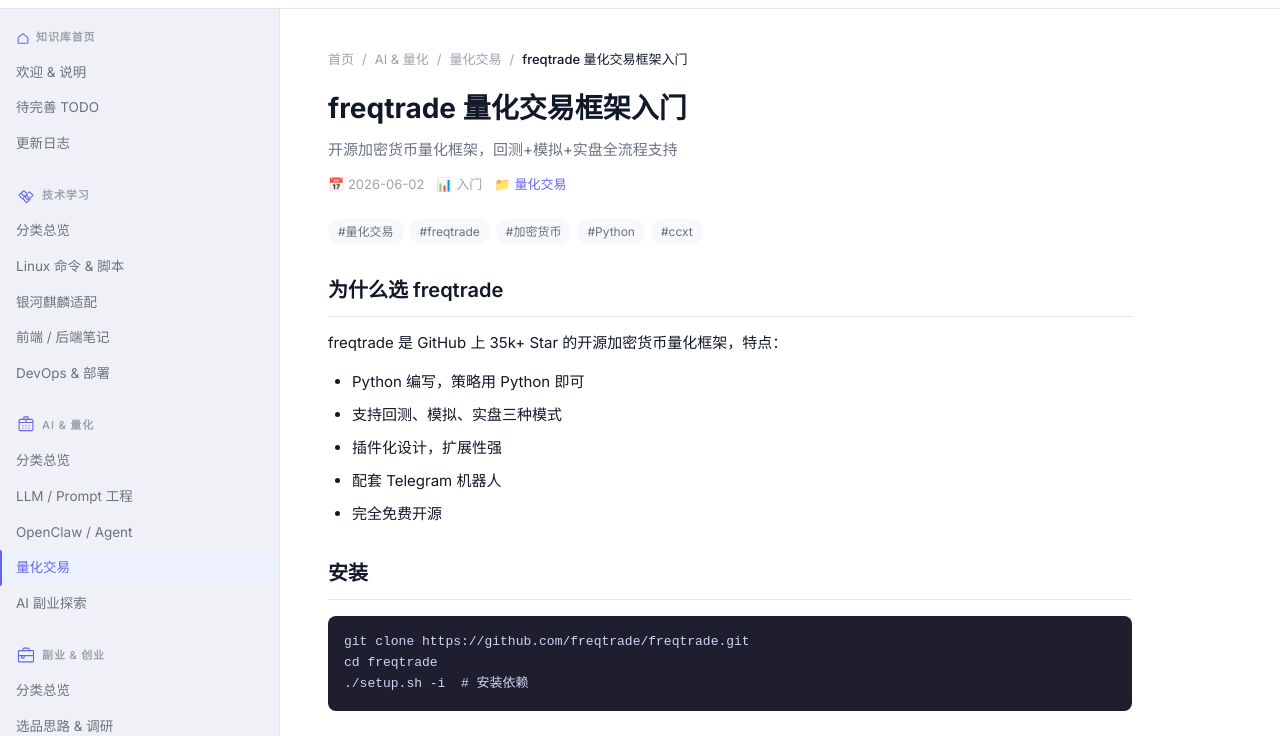
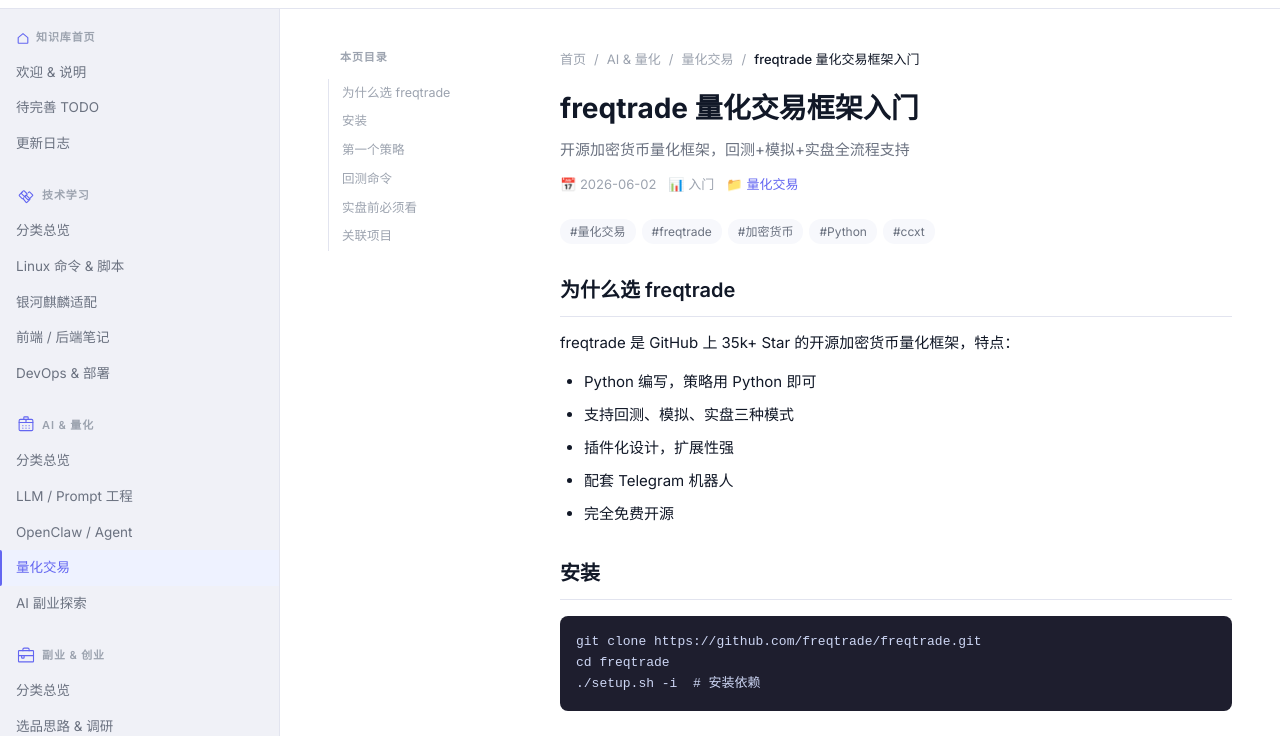
Before and after one commit to iiiiber/api-docs, a plain HTML site: page index.html in a window 1280 px wide. Both pictures are taken after a click on the element 730 px from the left and 909 px from the top of the page. Shown: the part 51-787 px from the top of the page. Drawn offline with Linux system fonts and the light colour scheme.

Commit message:
feat: 恢复并升级 On This Page 右栏（自动从 h2/h3 生成 + 滚动高亮）

```diff
--- a/index.html
+++ b/index.html
@@ -284,7 +284,15 @@
   margin-left: var(--sidebar-width);
   flex: 1;
   padding: 40px 48px;
-  max-width: 900px;
+  max-width: 1200px;
+  display: flex;
+  align-items: flex-start;
+  gap: 32px;
+}
+.app-content-wrap {
+  flex: 1;
+  min-width: 0;
+  max-width: 820px;
 }
 
 /* ─── Endpoint Header ─── */
@@ -680,11 +688,15 @@
 .tryit-send:disabled { opacity: 0.6; cursor: not-allowed; }
 
 /* ─── Mobile Responsive ─── */
+@media (max-width: 1200px) {
+  .on-this-page { display: none !important; }
+  .main { max-width: 900px; }
+}
 @media (max-width: 900px) {
   :root { --sidebar-width: 0px; }
   .sidebar { transform: translateX(-100%); transition: transform 0.25s; width: 280px; }
   .sidebar.open { transform: translateX(0); }
-  .main { margin-left: 0 !important; padding: 20px 16px !important; }
+  .main { margin-left: 0 !important; padding: 20px 16px !important; max-width: 100% !important; display: block; }
   .header-search { display: none; }
   .mobile-menu-btn { display: inline-flex !important; }
   .code-block pre { font-size: 12px; padding: 14px; }
@@ -883,7 +895,8 @@
 
   <!-- Main -->
   <main class="main" id="app-main">
-      <div id="app-content">
+      <aside class="on-this-page" id="on-this-page"></aside>
+      <div id="app-content" class="app-content-wrap">
         <div style="padding: 80px 0; text-align: center; color: var(--text-muted);">
           <div style="display:inline-block;width:32px;height:32px;border:3px solid var(--border);border-top-color:var(--accent);border-radius:50%;animation:spin 0.8s linear infinite;"></div>
           <p style="margin-top:16px;">加载知识库中…</p>
@@ -924,6 +937,57 @@
       .breadcrumb-nav a:hover { color: var(--accent); }
       .breadcrumb-nav span { color: var(--text-muted); }
       .breadcrumb-nav strong { color: var(--text-primary); font-weight: 500; }
+
+/* ─── On This Page (Right TOC) ─── */
+.on-this-page {
+  width: 200px;
+  flex-shrink: 0;
+  position: sticky;
+  top: calc(var(--header-height) + 24px);
+  max-height: calc(100vh - var(--header-height) - 48px);
+  overflow-y: auto;
+  padding: 0;
+  display: none;
+}
+.on-this-page.has-toc { display: block; }
+.on-this-page .otp-title {
+  font-size: 11px;
+  font-weight: 600;
+  text-transform: uppercase;
+  letter-spacing: 0.08em;
+  color: var(--text-muted);
+  margin-bottom: 12px;
+  padding-left: 12px;
+}
+.on-this-page .otp-links {
+  list-style: none;
+  border-left: 1px solid var(--border);
+}
+.on-this-page .otp-links li { margin: 0; }
+.on-this-page .otp-links a {
+  display: block;
+  padding: 5px 12px;
+  font-size: 12.5px;
+  color: var(--text-muted);
+  text-decoration: none;
+  transition: color 0.12s, border-color 0.12s;
+  border-left: 2px solid transparent;
+  margin-left: -1px;
+  line-height: 1.5;
+}
+.on-this-page .otp-links a:hover {
+  color: var(--accent);
+}
+.on-this-page .otp-links a.active {
+  color: var(--accent);
+  border-left-color: var(--accent);
+  font-weight: 500;
+}
+.on-this-page .otp-links .lvl-3 a {
+  padding-left: 24px;
+  font-size: 12px;
+}
+
     </style>
 
 </div>
@@ -1274,6 +1338,8 @@
       '<a onclick="renderHome()" style="color:var(--accent);text-decoration:none;cursor:pointer;font-size:14px;">🏠 回首页</a>' +
     '</div>';
   document.getElementById('app-content').innerHTML = html;
+  // 构建右侧目录
+  setTimeout(buildTOC, 10);
   window.scrollTo(0, 0);
 }
 
@@ -1354,6 +1420,85 @@
   }
   window.scrollTo(0, 0);
 }
+
+function buildTOC() {
+  const toc = document.getElementById('on-this-page');
+  if (!toc) return;
+  const body = document.querySelector('.article-body');
+  if (!body) { toc.innerHTML = ''; toc.classList.remove('has-toc'); return; }
+  const headings = body.querySelectorAll('h2, h3');
+  if (headings.length === 0) { toc.innerHTML = ''; toc.classList.remove('has-toc'); return; }
+  // 给每个 h2/h3 加 id
+  let counter = 0;
+  headings.forEach(h => {
+    if (!h.id) {
+      h.id = 'toc-h-' + (++counter);
+    }
+  });
+  // 生成目录 HTML
+  const links = [];
+  headings.forEach(h => {
+    const level = h.tagName === 'H3' ? 3 : 2;
+    const text = h.textContent.trim();
+    links.push('<li class="lvl-' + level + '"><a href="#' + h.id + '">' + text + '</a></li>');
+  });
+  toc.innerHTML = '<div class="otp-title">本页目录</div><ul class="otp-links">' + links.join('') + '</ul>';
+  toc.classList.add('has-toc');
+  // 滚动高亮
+  setupTOCHighlight();
+}
+
+function setupTOCHighlight() {
+  const toc = document.getElementById('on-this-page');
+  if (!toc) return;
+  const links = toc.querySelectorAll('.otp-links a');
+  if (links.length === 0) return;
+
+  // 平滑滚动
+  links.forEach(a => {
+    a.addEventListener('click', function(e) {
+      e.preventDefault();
+      const target = document.querySelector(this.getAttribute('href'));
+      if (target) {
+        const top = target.getBoundingClientRect().top + window.pageYOffset - 80;
+        window.scrollTo({ top: top, behavior: 'smooth' });
+      }
+    });
+  });
+
+  // 滚动高亮
+  let ticking = false;
+  function update() {
+    const headings = document.querySelectorAll('.article-body h2, .article-body h3');
+    if (headings.length === 0) return;
+    let active = null;
+    const scrollTop = window.pageYOffset + 100;
+    for (let i = 0; i < headings.length; i++) {
+      if (headings[i].offsetTop <= scrollTop) {
+        active = headings[i].id;
+      } else {
+        break;
+      }
+    }
+    links.forEach(a => {
+      const href = a.getAttribute('href').slice(1);
+      if (href === active) {
+        a.classList.add('active');
+      } else {
+        a.classList.remove('active');
+      }
+    });
+    ticking = false;
+  }
+  window.addEventListener('scroll', function() {
+    if (!ticking) {
+      window.requestAnimationFrame(update);
+      ticking = true;
+    }
+  });
+  update();
+}
+
 </script>
 
 </body>
```
